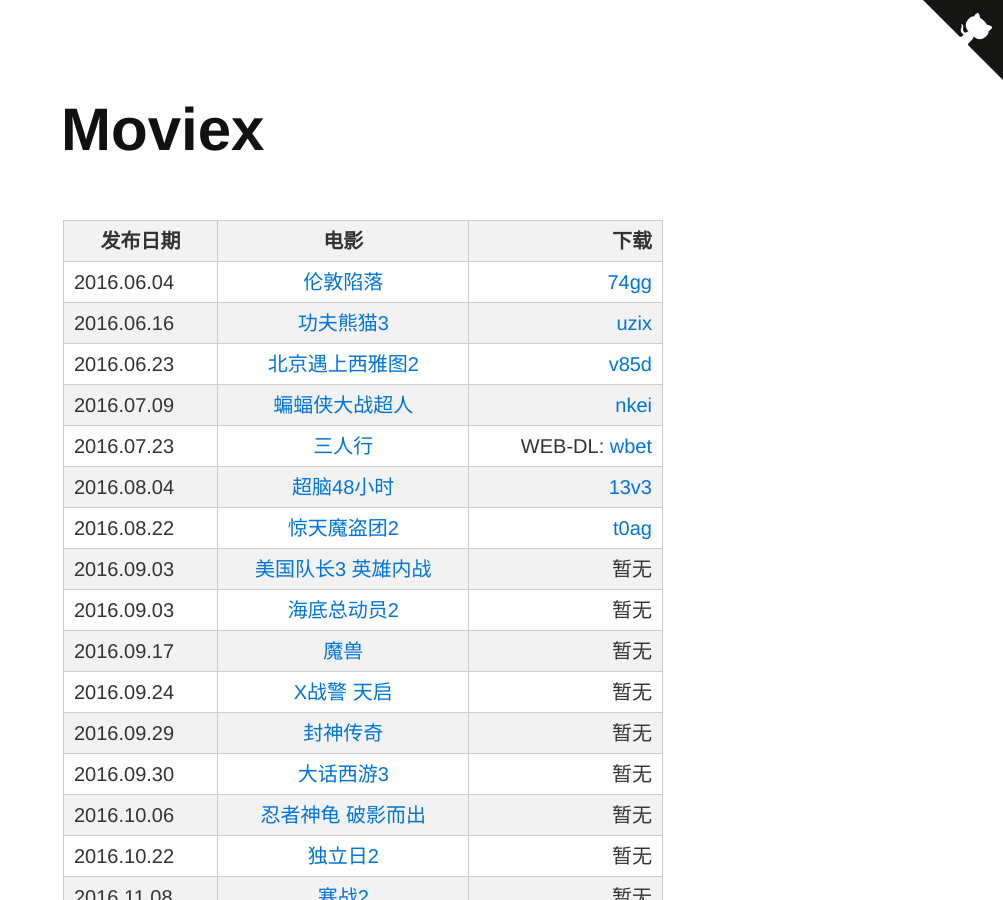
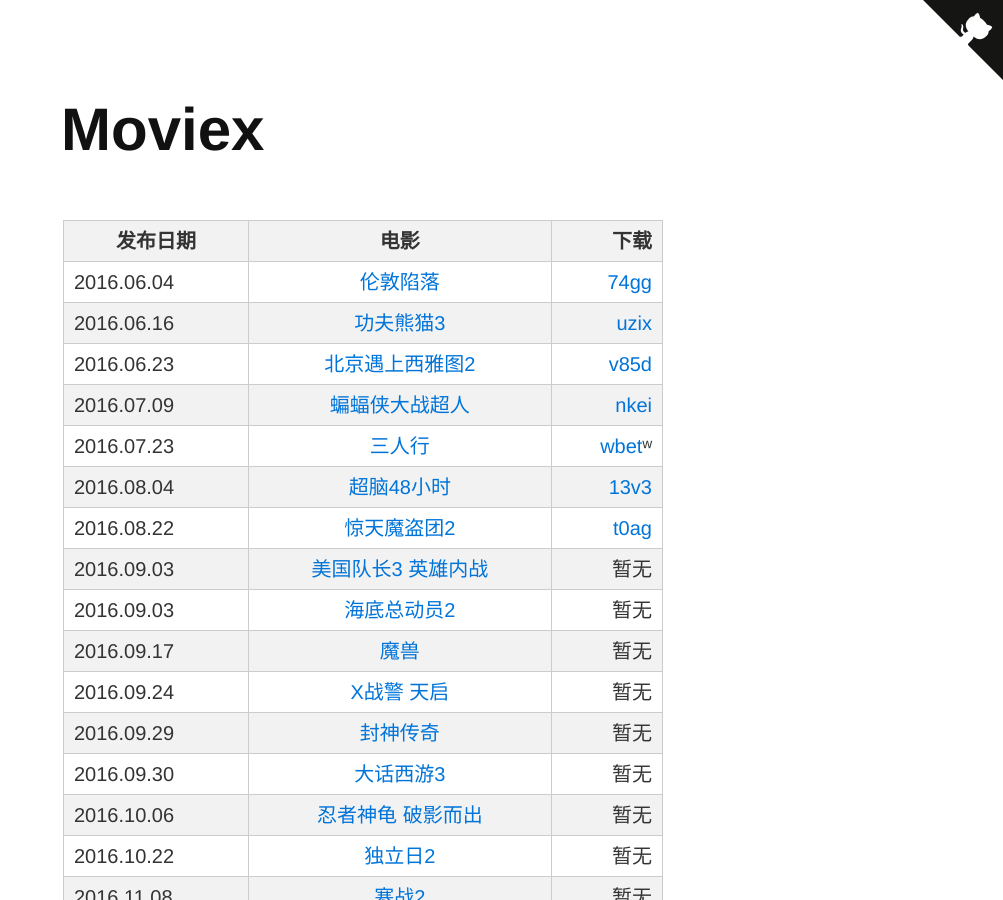
Before and after one commit to creeveliu/moviex.github.io, a Jekyll site: the page built from index.md, in a window 1280 px wide and 900 px high. Shown: the whole window, without its empty margins (277-1280 px from the left). Built offline with Jekyll 4.4.1, drawn with Linux system fonts in a browser that asks for light colours; comment, search, counter and statistics services are not loaded.

Commit message:
Update index.md

```diff
--- a/index.md
+++ b/index.md
@@ -8,7 +8,7 @@
 | 2016.06.16      | [功夫熊猫3](http://movie.douban.com/subject/11589036/)     | [uzix](https://pan.baidu.com/s/1eRKWc9O) |
 | 2016.06.23      | [北京遇上西雅图2](http://movie.mtime.com/211903/)     | [v85d](http://pan.baidu.com/s/1eSe7i8q)  |
 | 2016.07.09     | [蝙蝠侠大战超人](http://movie.douban.com/subject/24750534/)     | [nkei](http://pan.baidu.com/s/1i5uaIt3) |
-| 2016.07.23     | [三人行](https://movie.douban.com/subject/26235349/)     | WEB-DL: [wbet](https://pan.baidu.com/s/1boVl3XX) |
+| 2016.07.23     | [三人行](https://movie.douban.com/subject/26235349/)     |[wbet](https://pan.baidu.com/s/1boVl3XX)ʷ |
 | 2016.08.04     | [超脑48小时](https://movie.douban.com/)     |[13v3](http://pan.baidu.com/s/1hsmCiEC) |
 | 2016.08.22      | [惊天魔盗团2](https://movie.douban.com/subject/25662337/)      | [t0ag](http://pan.baidu.com/s/1eSynov4) |
 | 2016.09.03     | [美国队长3 英雄内战](https://movie.douban.com/subject/25820460/)     | 暂无 |
```
